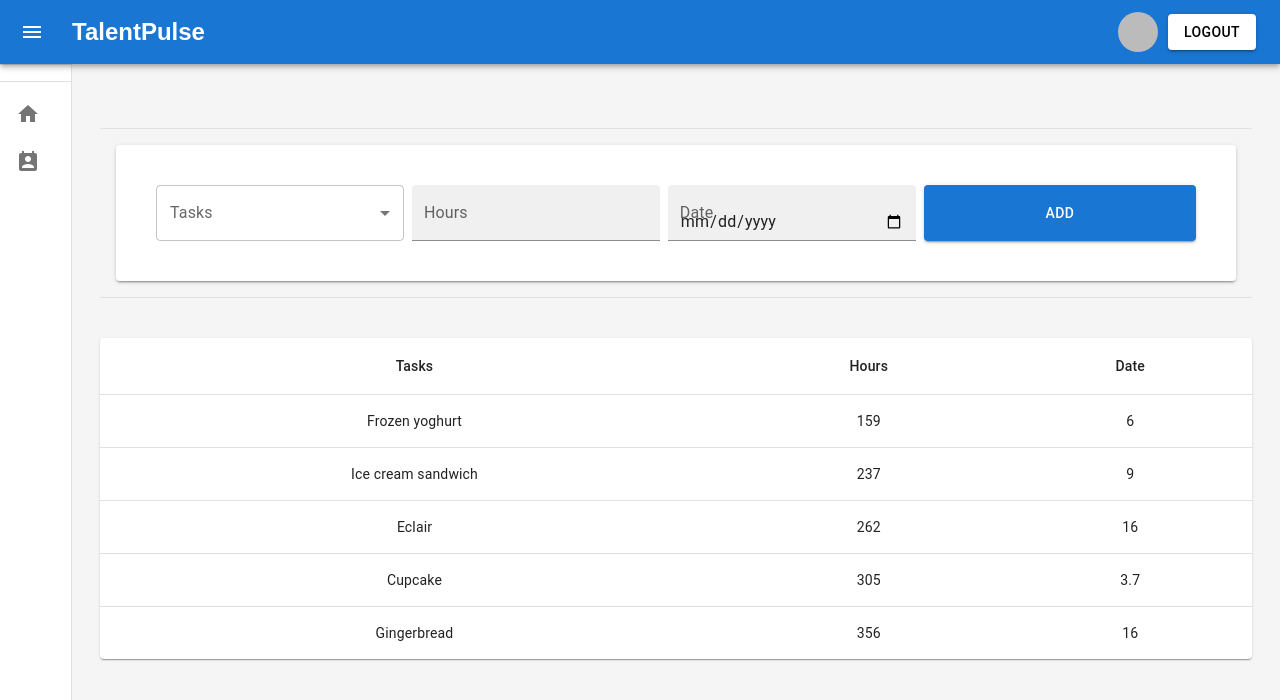
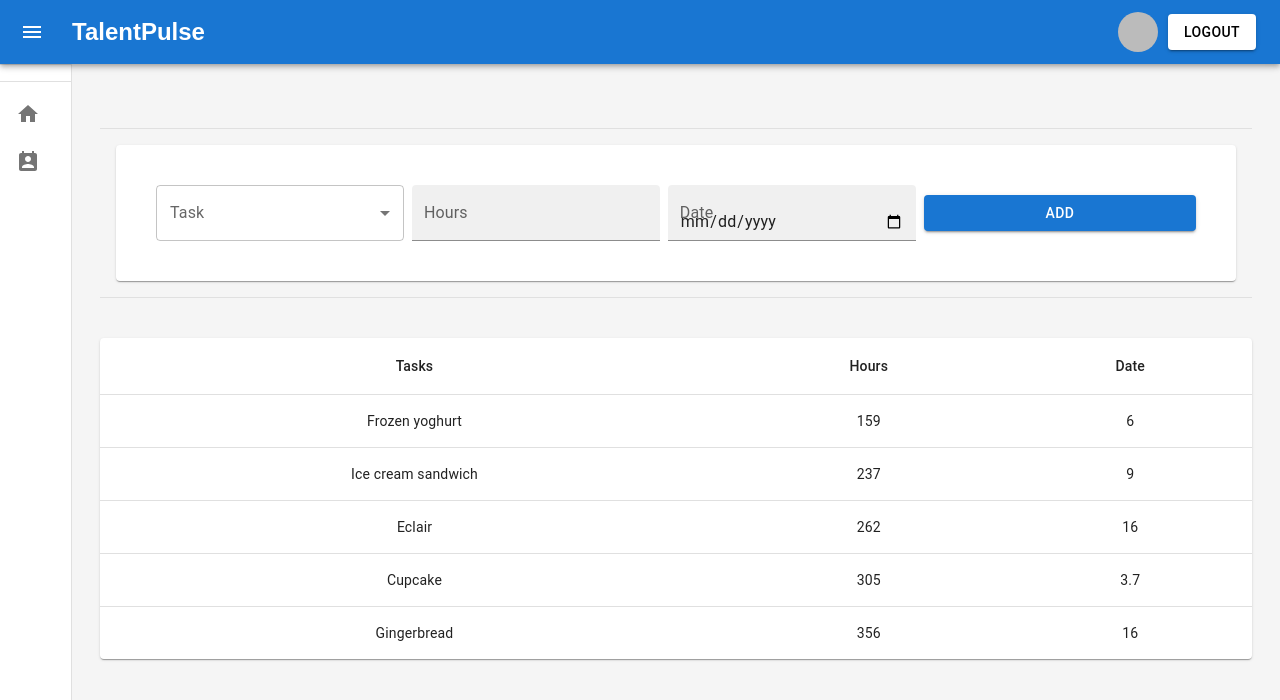
Before and after one commit to Nazmul1582/employee-management-client, a React (Vite) app: page /dashboard/work-sheet in a window 1280 px wide. Shown: the top 700 px of the page. Built offline with nearby package versions, Linux system fonts and the light colour scheme; no server answers; sample sign-in values are in the browser's storage; what react-swipeable-views-utils would draw is missing.

Commit message:
completed form design of work-sheet with required validation

```diff
--- a/src/pages/Dashboard/WorkSheet/WorkSheet.jsx
+++ b/src/pages/Dashboard/WorkSheet/WorkSheet.jsx
@@ -2,6 +2,7 @@ import {
   Box,
   Button,
   FormControl,
+  Grid,
   InputLabel,
   MenuItem,
   Paper,
@@ -13,7 +14,9 @@ import {
   TableHead,
   TableRow,
   TextField,
+  Typography,
 } from "@mui/material";
+import { Controller, useForm } from "react-hook-form";
 
 function createData(name, calories, fat, carbs, protein) {
   return { name, calories, fat, carbs, protein };
@@ -28,9 +31,20 @@ const rows = [
 ];
 
 export default function WorkSheet() {
+  const {
+    register,
+    handleSubmit,
+    control,
+    reset,
+    formState: { errors },
+  } = useForm();
+  const onSubmit = (data) => {
+    console.log("from work sheet");
+    console.log(data);
+  };
   return (
     <Box>
-      <TableContainer sx={{mb: 5}}>
+      <TableContainer sx={{ mb: 5 }}>
         <Table sx={{ minWidth: 500 }} aria-label="simple table">
           <TableHead>
             <TableRow>
@@ -41,7 +55,9 @@ export default function WorkSheet() {
           <TableBody>
             <TableRow>
               <TableCell>
-                <Paper
+                <Box component={Paper}>
+                  <Grid
+                    onSubmit={handleSubmit(onSubmit)}
                     component="form"
                     elevation={2}
                     sx={{
@@ -50,39 +66,75 @@ export default function WorkSheet() {
                         md: 5,
                       },
                       display: "flex",
+                      alignItems: "center",
                       gap: 1,
                     }}
                   >
+                    <Grid
+                      width={"100%"}
+                      display="flex"
+                      flexDirection="column"
+                      gap={1}
+                    >
+                      <Controller
+                        name="task"
+                        rules={{ required: true }}
+                        control={control}
+                        defaultValue=""
+                        render={({ field }) => (
                           <FormControl fullWidth>
-                    <InputLabel id="demo-simple-select-label">Tasks</InputLabel>
-                    <Select
-                      labelId="demo-simple-select-label"
-                      id="demo-simple-select"
-                      label="Tasks"
-                      value=""
-                    >
+                            <InputLabel>Task</InputLabel>
+                            <Select label="Task" {...field}>
                               <MenuItem value="sales">Sales</MenuItem>
                               <MenuItem value="support">Support</MenuItem>
                               <MenuItem value="content">Content</MenuItem>
                               <MenuItem value="paper-work">Paper Work</MenuItem>
                             </Select>
                           </FormControl>
+                        )}
+                      />
+                      {errors.task && (
+                        <Typography color="red">Task is required!</Typography>
+                      )}
+                    </Grid>
+                    <Grid
+                      width={"100%"}
+                      display="flex"
+                      flexDirection="column"
+                      gap={1}
+                    >
                       <TextField
                         type="number"
-                    id="outlined-basic"
                         label="Hours"
                         variant="filled"
                         fullWidth
+                        {...register("hours", { required: true })}
                       />
+                      {errors.hours && (
+                        <Typography color="red">Hours is required!</Typography>
+                      )}
+                    </Grid>
+                    <Grid
+                      width={"100%"}
+                      display="flex"
+                      flexDirection="column"
+                      gap={1}
+                    >
                       <TextField
                         type="date"
-                    id="outlined-basic"
                         label="Date"
                         variant="filled"
-                    fullWidth
+                        {...register("date", { required: true })}
                       />
-                  <Button fullWidth variant="contained">Add</Button>
-                </Paper>
+                      {errors.date && (
+                        <Typography color="red">Date is required!</Typography>
+                      )}
+                    </Grid>
+                    <Button type="submit" fullWidth variant="contained">
+                      Add
+                    </Button>
+                  </Grid>
+                </Box>
               </TableCell>
             </TableRow>
           </TableBody>
```
Lines whose indentation alone changed are shown as unchanged.
